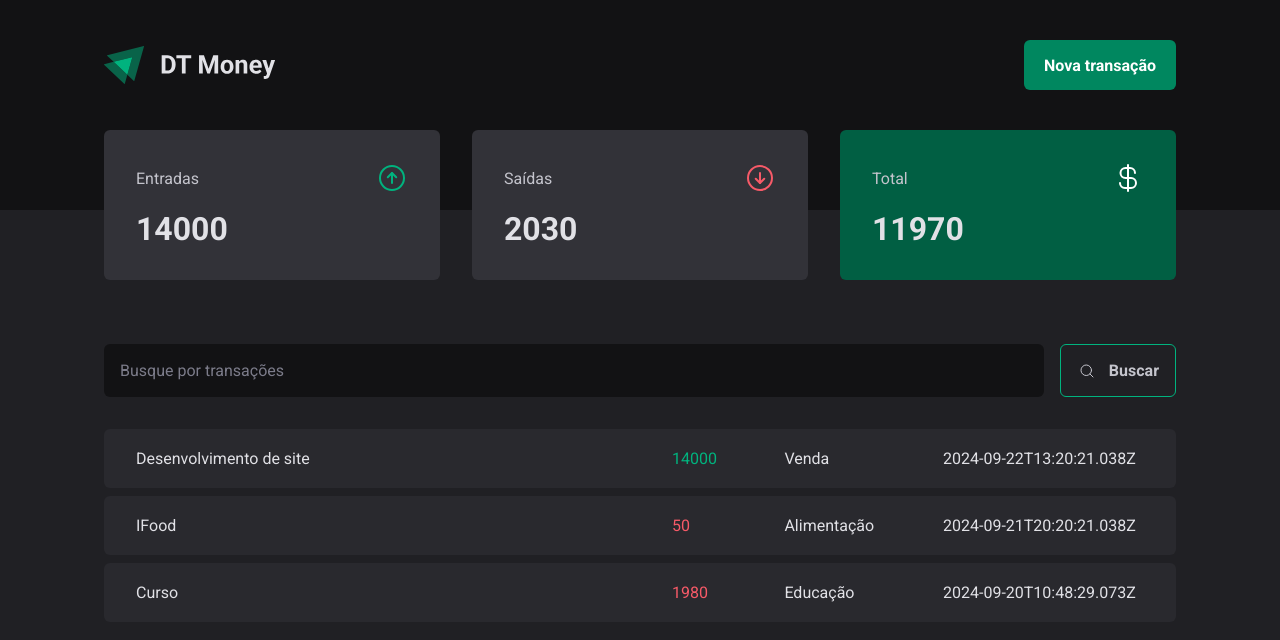
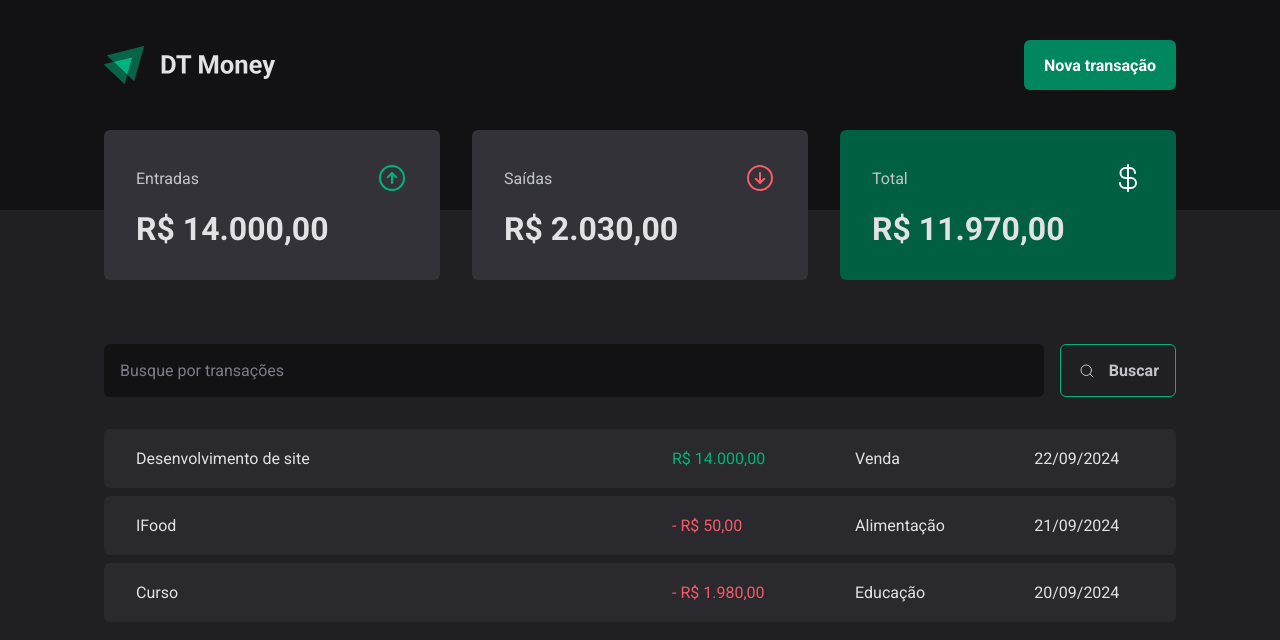
Before and after one commit to ledoctah/dt.money, a React (Vite) app: page / in a window 1280 px wide. Shown: the top 640 px of the page. Built offline with nearby package versions, Linux system fonts and the light colour scheme; data requests are answered from the project's data file.

Commit message:
feat: add format to prices and dates

```diff
--- a/src/components/Summary/index.tsx
+++ b/src/components/Summary/index.tsx
@@ -4,6 +4,7 @@ import { ArrowCircleDown, ArrowCircleUp, CurrencyDollar } from 'phosphor-react';
 import { SummaryCard, SummaryContainer } from './styles';
 
 import { TransactionsContext } from '../../contexts/TransactionsContext';
+import { priceFormatter } from '../../utils/formatter';
 
 export function Summary() {
   const { transactions } = useContext(TransactionsContext);
@@ -35,7 +36,7 @@ export function Summary() {
           <ArrowCircleUp size={32} color="#00B37E" />
         </header>
 
-        <strong>{summary.income}</strong>
+        <strong>{priceFormatter.format(summary.income)}</strong>
       </SummaryCard>
 
       <SummaryCard>
@@ -44,7 +45,7 @@ export function Summary() {
           <ArrowCircleDown size={32} color="#F75A68" />
         </header>
 
-        <strong>{summary.outcome}</strong>
+        <strong>{priceFormatter.format(summary.outcome)}</strong>
       </SummaryCard>
 
       <SummaryCard variant="green">
@@ -53,7 +54,7 @@ export function Summary() {
           <CurrencyDollar size={32} color="#FFFFFF" />
         </header>
 
-        <strong>{summary.total}</strong>
+        <strong>{priceFormatter.format(summary.total)}</strong>
       </SummaryCard>
     </SummaryContainer>
   );
--- a/src/pages/Transactions/index.tsx
+++ b/src/pages/Transactions/index.tsx
@@ -10,6 +10,7 @@ import {
 } from './style';
 
 import { TransactionsContext } from '../../contexts/TransactionsContext';
+import { dateFormatter, priceFormatter } from '../../utils/formatter';
 
 export function Transactions() {
   const { transactions } = useContext(TransactionsContext);
@@ -29,11 +30,12 @@ export function Transactions() {
                 <td width="50%">{transaction.description}</td>
                 <td>
                   <PriceHighlight variant={transaction.type}>
-                    {transaction.price}
+                    {transaction.type === 'outcome' && '- '}
+                    {priceFormatter.format(transaction.price)}
                   </PriceHighlight>
                 </td>
                 <td>{transaction.category}</td>
-                <td>{transaction.createdAt}</td>
+                <td>{dateFormatter.format(new Date(transaction.createdAt))}</td>
               </tr>
             ))}
           </tbody>
--- /dev/null
+++ b/src/utils/formatter.ts
@@ -0,0 +1,6 @@
+export const dateFormatter = new Intl.DateTimeFormat('pt-BR');
+
+export const priceFormatter = new Intl.NumberFormat('pt-BR', {
+  style: 'currency',
+  currency: 'BRL',
+});
```
